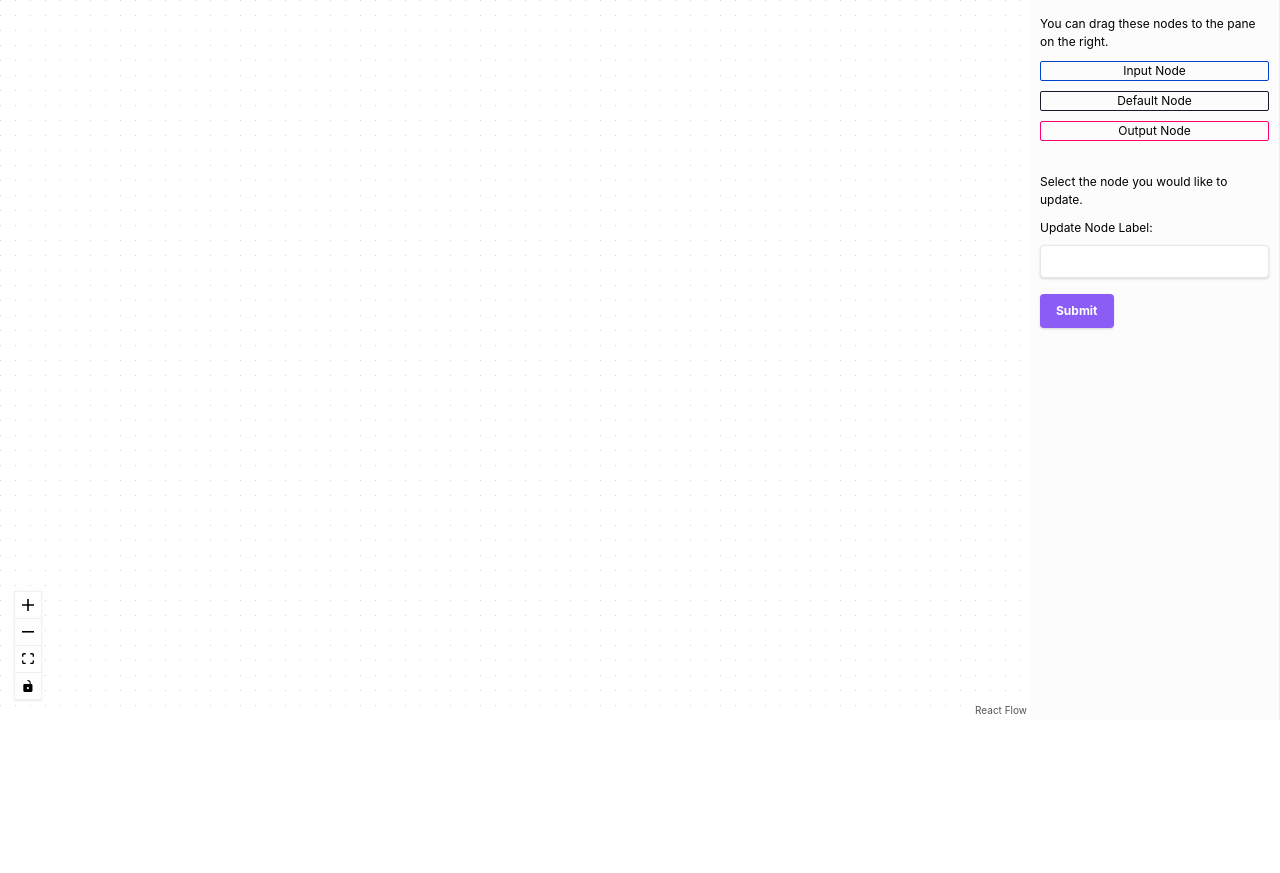
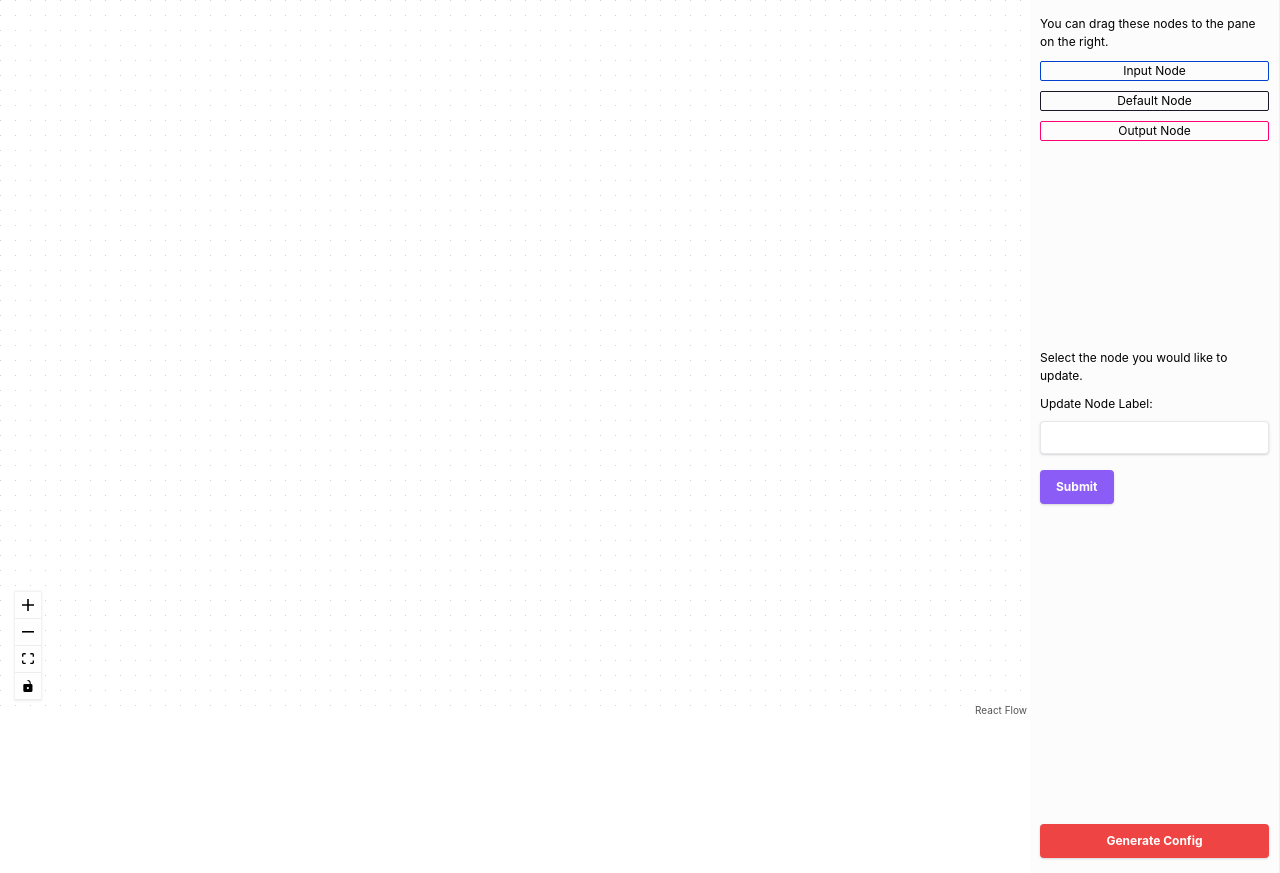
Before and after one commit to hamza15/visualize-ci, a React (Create React App) app: page / in a window 1280 px wide. Before the commit the page ends 800 px from the top, so only its background shows below. Built offline with nearby package versions, Linux system fonts and the light colour scheme.

Commit message:
Complete pipeline flow

```diff
--- a/src/components/Sidebar.js
+++ b/src/components/Sidebar.js
@@ -9,6 +9,7 @@ const Sidebar = (props) => {
     const onSubmit = (e) => {
       e.preventDefault();
       props.updateNode(e)
+      e.target.reset();
     }
 
     return (
@@ -25,7 +26,7 @@ const Sidebar = (props) => {
         </div>
 
         <div>
-        <div className="mt-8 description">Select the node you would like to update.</div>
+        <div className="mt-52 description">Select the node you would like to update.</div>
           <form onSubmit={onSubmit}>
             <label>
               Update Node Label:
@@ -33,7 +34,11 @@ const Sidebar = (props) => {
             </label>
             <input type="submit" value="Submit" className="mt-4 shadow bg-purple-500 hover:bg-purple-400 focus:shadow-outline focus:outline-none text-white font-bold py-2 px-4 rounded"/>
           </form>
-          </div>
+        </div>
+
+        <div className="static">
+        <button className="mt-80 shadow bg-red-500 hover:bg-black w-full focus:shadow-outline focus:outline-none text-white font-bold py-2 px-4 rounded">Generate Config</button>
+        </div>
       </aside>
     );
 };
--- a/src/components/css/dnd.css
+++ b/src/components/css/dnd.css
@@ -35,6 +35,7 @@
     border-color: #ff0072;
   }
 
+
   .dndflow .reactflow-wrapper {
     flex-grow: 1;
     height: 100%;
```
